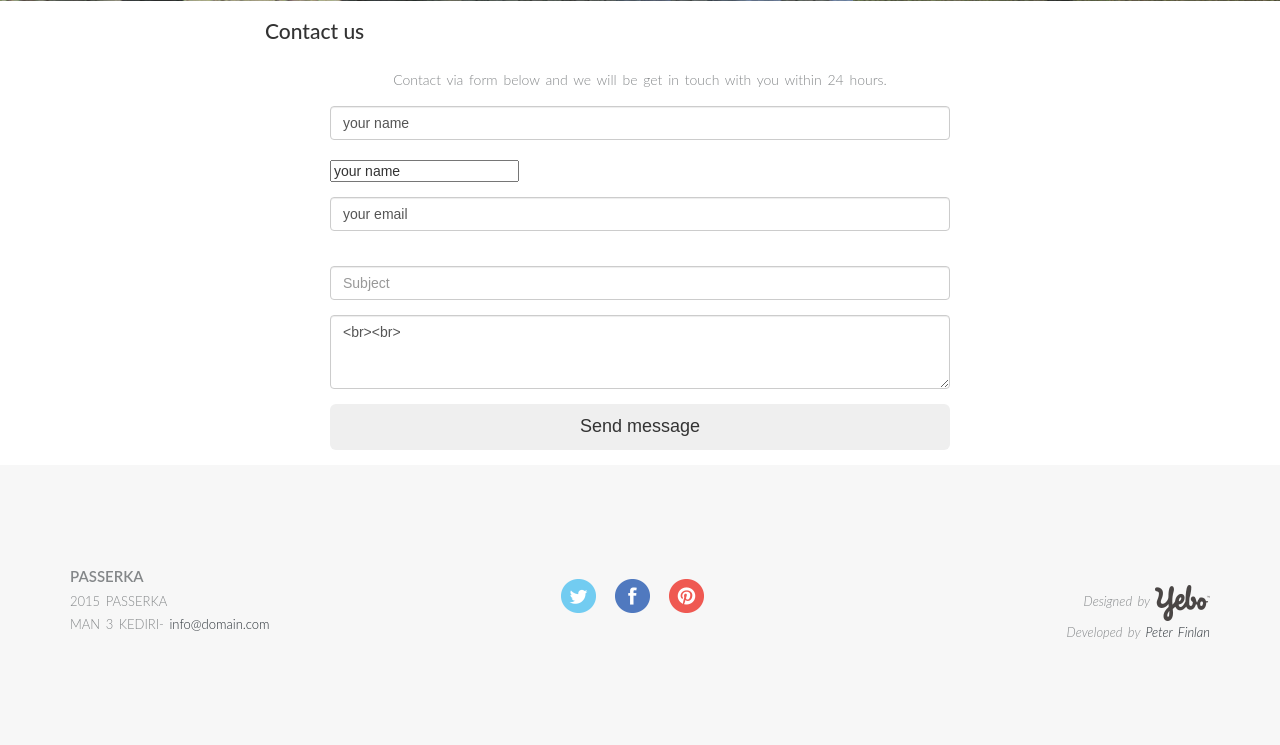
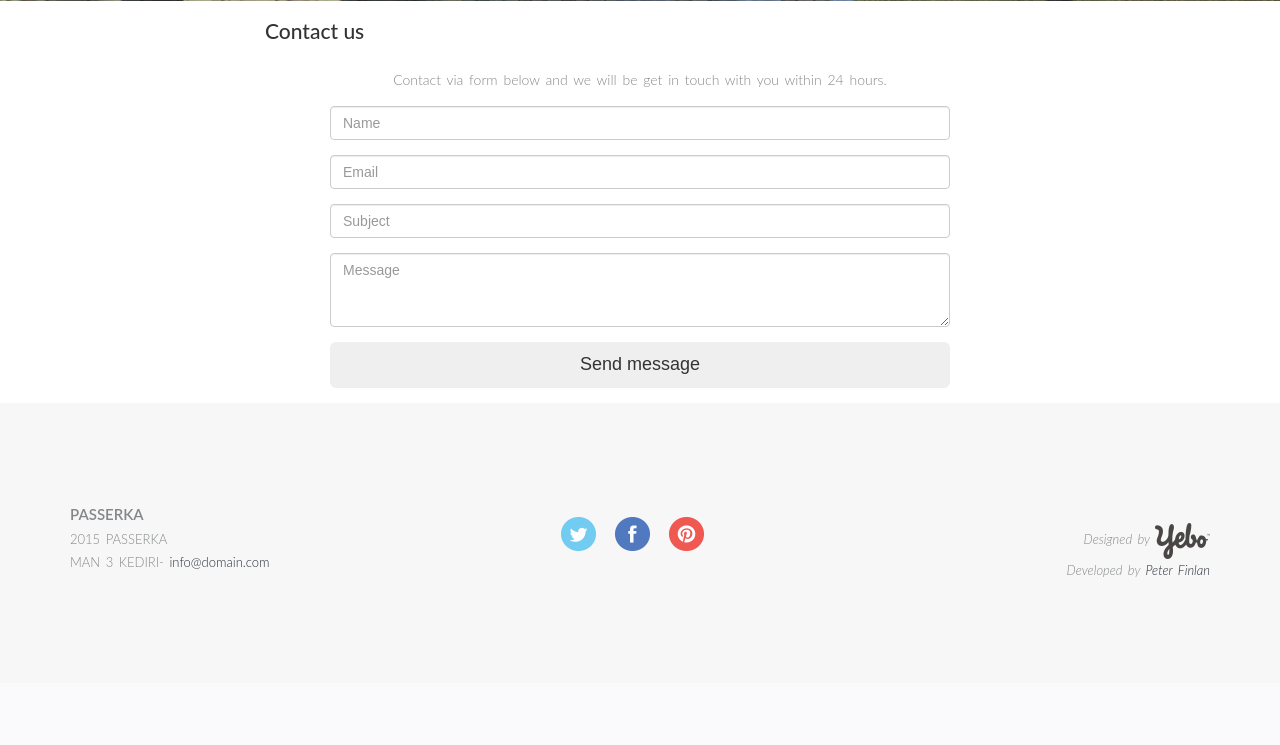
Before and after one commit to passerkamandiga/passerkamandiga.github.io, a PHP site: page / in a window 1280 px wide. Shown: the part 3108-3853 px from the top of the page. After the commit the page ends 3685 px from the top, so only its background shows below. Run offline with PHP 8.4, Linux system fonts and the light colour scheme; some libraries are stand-ins or nearby versions.

Commit message:
Revert "new"
This reverts commit 2ae991e80b887fe21757e3f0c2978c89874ed1eb.

```diff
--- a/index.php
+++ b/index.php
@@ -112,16 +112,15 @@
 	  		<div class="row">
 	  			<div class="col-md-offset-1 col-md-10">
 
-				<form class="form-horizontal" role="form" action="MAILTO:someone@example.com" method="post" enctype="text/plain">
+				<form class="form-horizontal" role="form">
 				  <div class="form-group">
 					<div class="col-md-offset-2 col-md-8">
-					  <input type="text" class="form-control" id="inputName" placeholder="Name" name="name" value="your name"><br>
-					  <input type="text" name="name" value="your name"><br>
+					  <input type="text" class="form-control" id="inputName" placeholder="Name">
 					</div>
 				  </div>
 				  <div class="form-group">
 					<div class="col-md-offset-2 col-md-8">
-					  <input type="email" class="form-control" id="inputEmail" placeholder="Email" name="mail" value="your email"><br>
+					  <input type="email" class="form-control" id="inputEmail" placeholder="Email">
 					</div>
 				  </div>
 				  <div class="form-group">
@@ -131,15 +130,15 @@
 				  </div>
 				  <div class="form-group">
 					<div class="col-md-offset-2 col-md-8">
-					  <textarea type="text" name="message" class="form-control" rows="3" placeholder="Message" value="your comment" size="50"><br><br></textarea>
+					  <textarea name="message" class="form-control" rows="3" placeholder="Message"></textarea>
 					</div>
 				  </div>
 				  <div class="form-group">
 					<div class="col-md-offset-2 col-md-8">
-					 <button type="send" class="btn btn-theme btn-lg btn-block">Send message</button>
+					 <button type="button" class="btn btn-theme btn-lg btn-block">Send message</button>
 					</div>
 				  </div>
-			</form>
+				</form>
 
 	  			</div>
 		</section>
```
